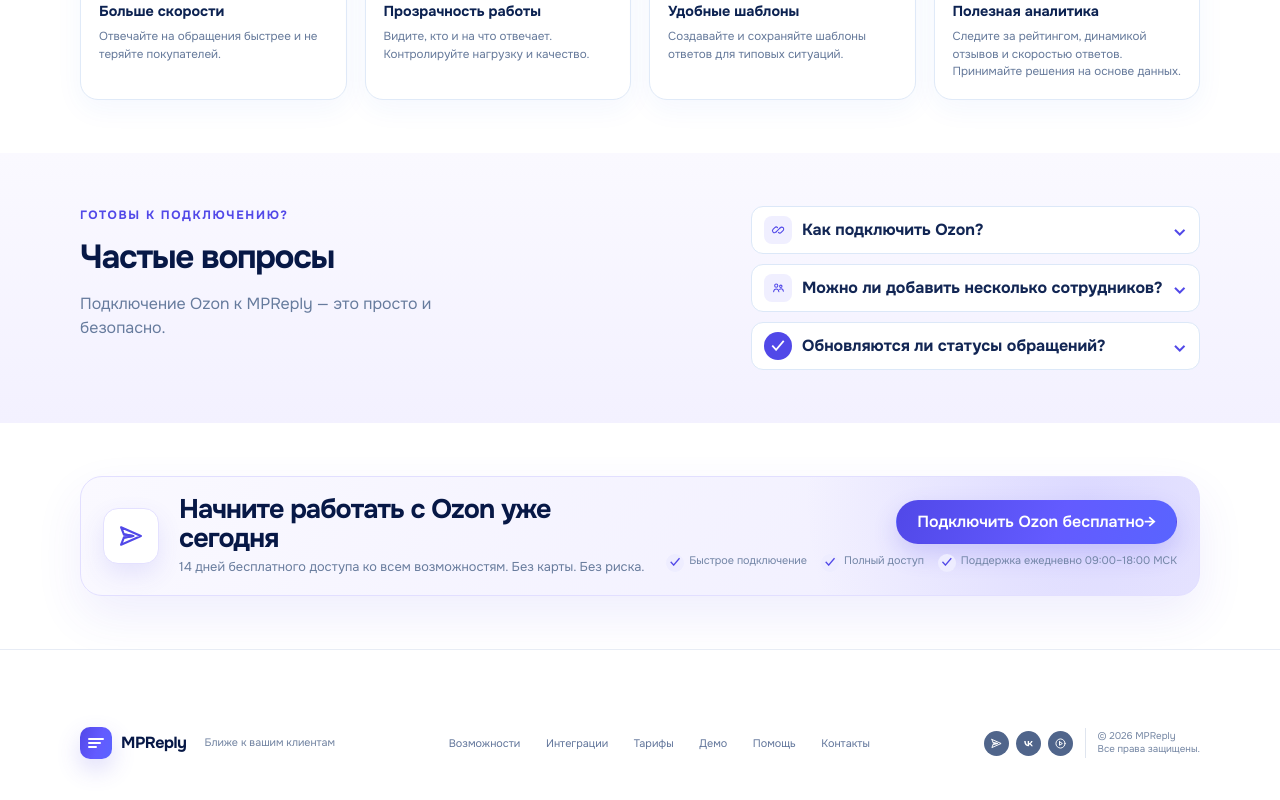
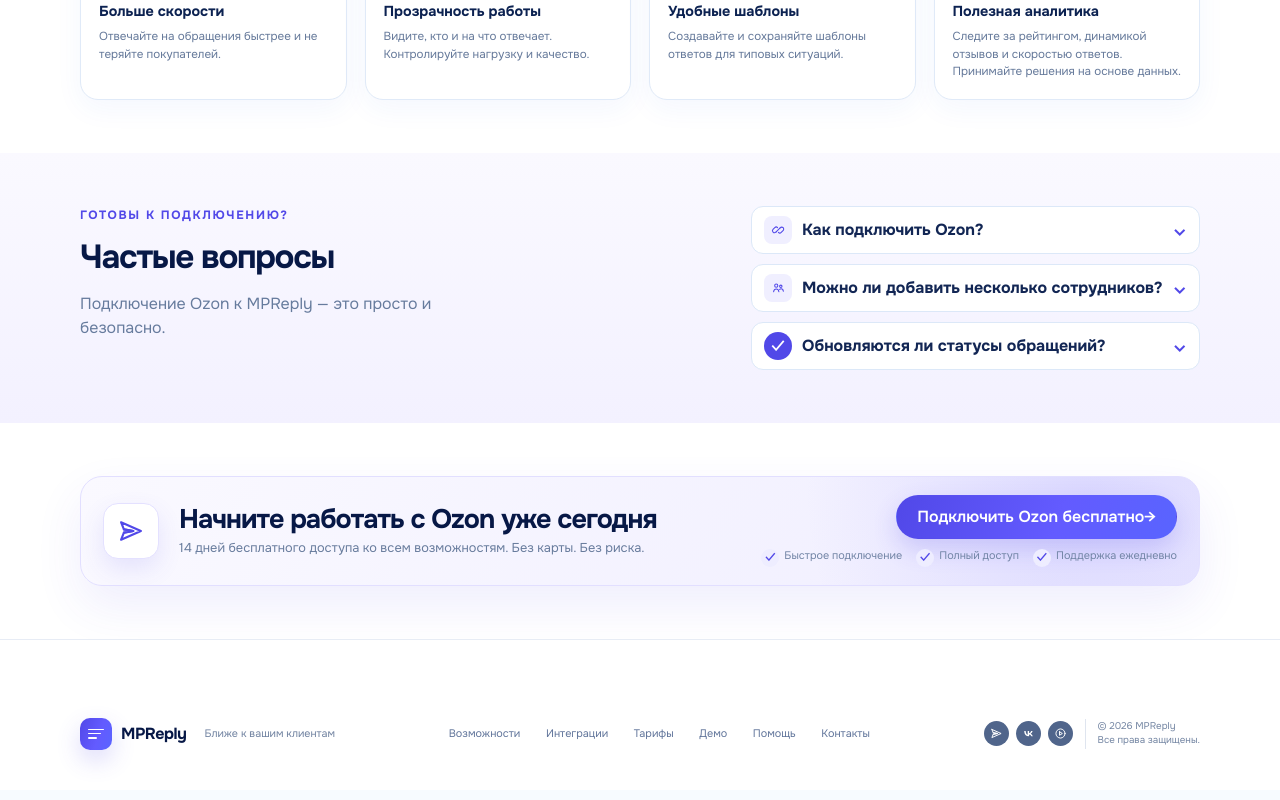
Before and after one commit to fedorovich-web/mpreply, a Next.js app in the folder apps/web/: page /marketplaces/ozon in a window 1280 px wide. Shown: the part 1859-2659 px from the top of the page. Built offline with nearby package versions, Linux system fonts and the light colour scheme; no server answers.

Commit message:
fix(web): keep detail CTA support badge compact

```diff
--- a/apps/web/components/public-site/MarketplaceLanding.tsx
+++ b/apps/web/components/public-site/MarketplaceLanding.tsx
@@ -367,7 +367,7 @@ export function MarketplaceLanding({ marketplace }: MarketplaceLandingProps) {
                 <div className="mockup-trust-row" aria-label="Условия старта">
                   <span>Быстрое подключение</span>
                   <span>Полный доступ</span>
-                  <span>Поддержка ежедневно 09:00–18:00 МСК</span>
+                  <span>Поддержка ежедневно</span>
                 </div>
               </div>
             </div>
```
